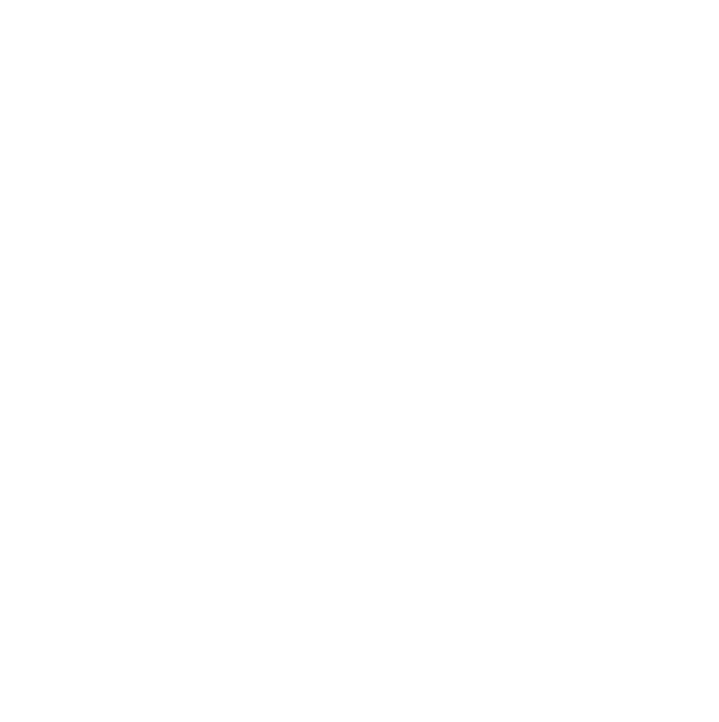
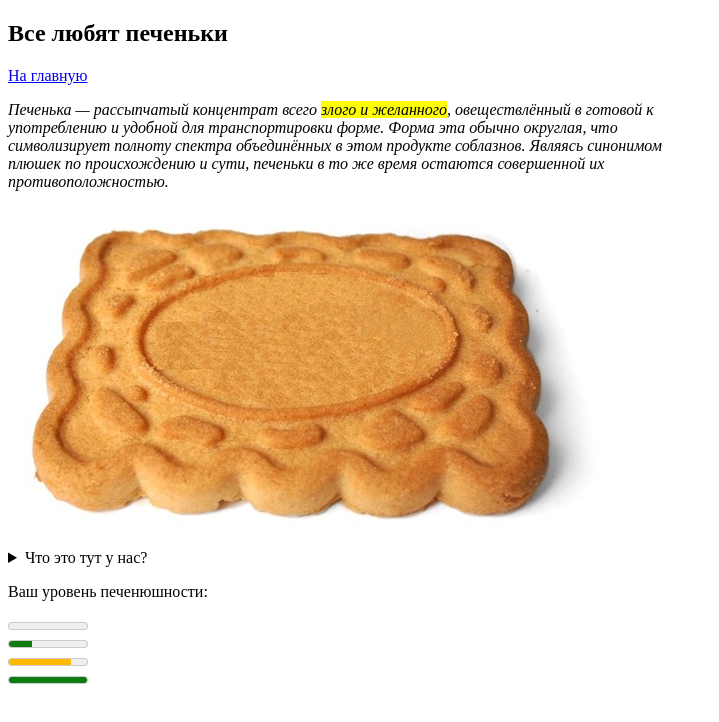
Before and after one commit to itmo-it-group-305/andrey.elagin-makeup, a plain HTML site: page offtop/cookies.html in a window 1280 px wide. Shown: the whole page, without its empty margins (0-719 px from the left). Drawn offline with Linux system fonts and the light colour scheme.

Commit message:
Добавлены печеньки, изменена главная

```diff
--- a/offtop/cookies.html
+++ b/offtop/cookies.html
@@ -5,6 +5,32 @@
     <title>Изучаю Linux - Печеньки</title>
 </head>
 <body>
+    <h2>Все любят печеньки</h2>
+
+    <a href="index.html">На главную</a>
+
+    <p> <i>Печенька — рассыпчатый концентрат всего <mark>злого и желанного</mark>, овеществлённый в готовой к<br>
+        употреблению и удобной для транспортировки форме. Форма эта обычно округлая, что<br>
+        символизирует полноту спектра объединённых в этом продукте соблазнов. Являясь синонимом<br>
+        плюшек по происхождению и сути, печеньки в то же время остаются совершенной их<br>
+        противоположностью.<br></i></p>
+
+    <img src="../img/cookie1.jpg">
+
+    <details>
+        <summary>Что это тут у нас?</summary>
+        <img src="../img/monster1.jpg"><br>
+        <img src="../img/monster2.jpg"><br>
+        <img src="../img/monster3.jpeg"><br>
+    </details>
+
+    <p>Ваш уровень печенюшности:</p>
+        <meter value="0" max="100" low="10" high="60"></meter><br>
+        <meter value="30" max="100" low="10" high="60"></meter><br>
+        <meter value="80" max="100" low="10" high="60"></meter><br>
+        <meter value="100" max="100"></meter><br>
+
+
 
 </body>
 </html>
```
Also changed, not shown: index.html (+12 -15 lines), img/cookie1.jpg (added), img/cookie2.jpg (added), img/monster1.jpg (added), img/monster2.jpg (added), img/monster3.jpeg (added).
